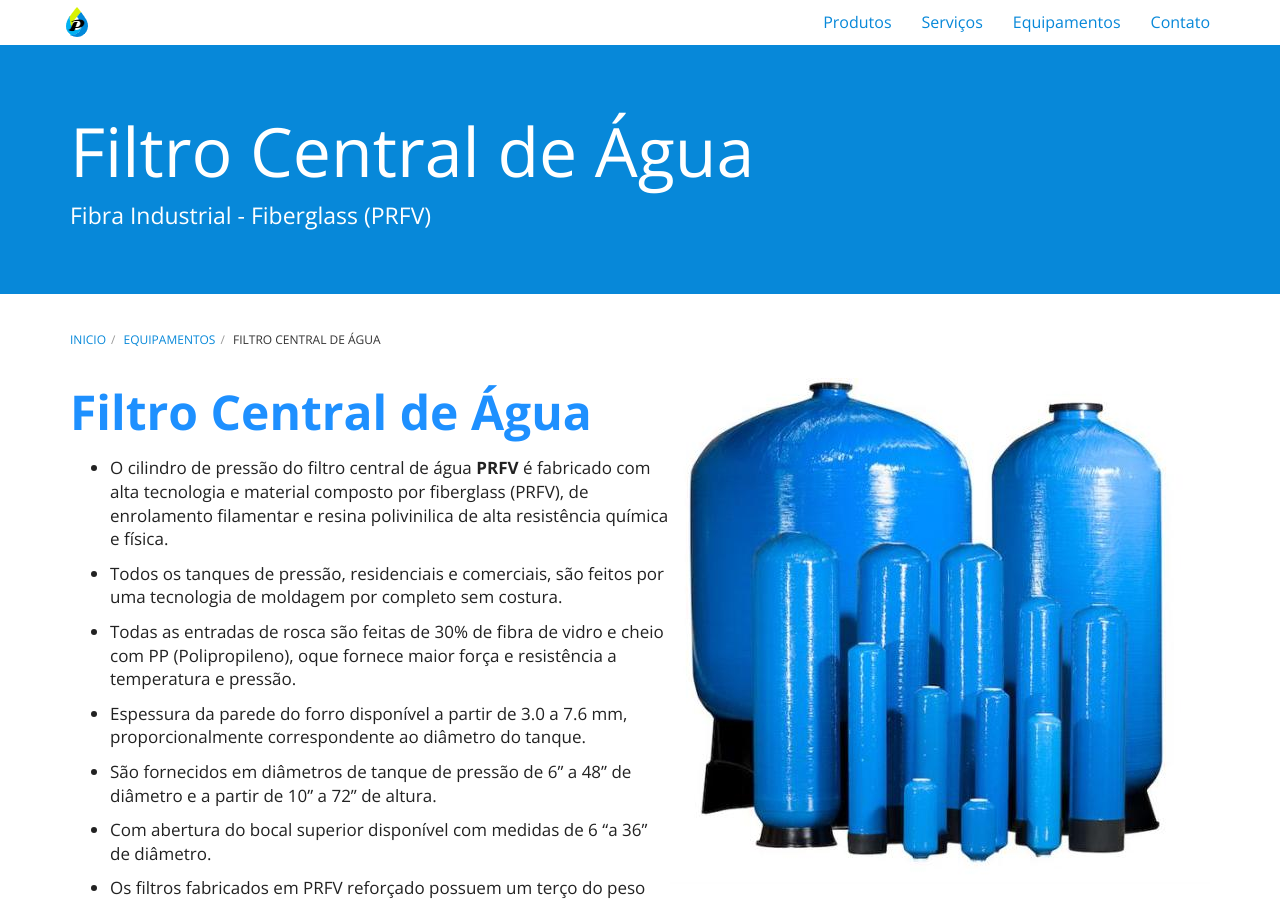
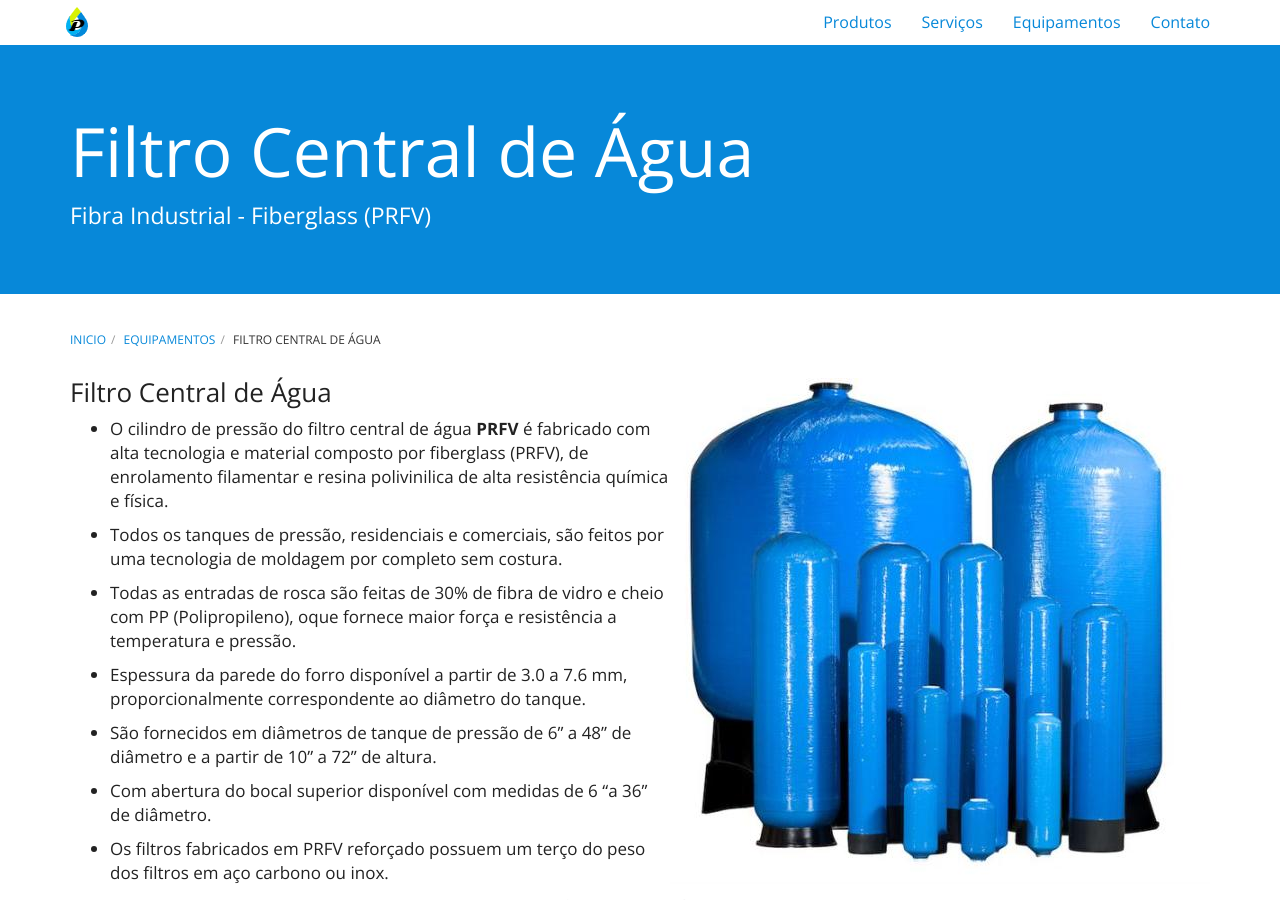
Before and after one commit to purewaterefluentes/purewaterefluentes.github.io, a Jekyll site: the page built from equipamentos/filtro-central-de-agua-fibra.md, in a window 1280 px wide and 900 px high. Built offline with Jekyll 4.4.1, drawn with Linux system fonts in a browser that asks for light colours; nearby versions of some CDN libraries; library files that are not in the unit come from our copies.

Commit message:
Padronizacao

```diff
--- a/equipamentos/filtro-central-de-agua-fibra.md
+++ b/equipamentos/filtro-central-de-agua-fibra.md
@@ -7,8 +7,8 @@
 
 <img class="img-responsive pull-right" style="max-width: 52%;" src="../../website/images/cyber_tank.jpg" alt="Filtro de Agua em Fiberglass">
 
-**<font color="#1E90FF" size="7" aling="left">Filtro Central de Água</font>**
-<br />
+### Filtro Central de Água
+
 - O cilindro de pressão do filtro central de água **PRFV** é fabricado com alta tecnologia e material composto por fiberglass (PRFV), de enrolamento filamentar e resina polivinilica de alta resistência química e física.
 
 - Todos os tanques de pressão, residenciais e comerciais, são feitos por uma tecnologia de moldagem por completo sem costura.
@@ -25,12 +25,12 @@
 
 - Todos os tanques de pressão em PRFV apresentam resistência de 100% à corrosão.
 
-### **Dados de Operação do Filtro Central de Água**
+### Dados de Operação do Filtro Central de Água
 
 - Pressão de operação: Máximo 150 psi (10.5 Bar)
 - Temperatura maxima de operação: 49ºC
 
-### **Elementos de Filtragem disponíveis**
+### Elementos de Filtragem disponíveis
 
 O **Filtro de Água Central - Industrial** poderá ser montado nas seguintes configurações de cargas:
 
@@ -39,7 +39,7 @@
 - Carga mista areia quartzo e carvão ativo
 - Zeólito natural (Clinoptilolita é classificada como óxido mineral cristalino de alumínio e sílica), alta eficiência em filtragem.
 
-### **Funções e benefícios do Filtro Central de água**
+### Funções e benefícios do Filtro Central de água
 
 - Retém areia, argila, ferrugem e outros sedimentos em suspensão.
 - Reduz os excessos de cálcio e alumínio utilizados no tratamento artificial da água.
@@ -51,7 +51,7 @@
 - Evita a incrustação de substância em suspensão nas paredes da tubulação galvanizada
 - Preserva limpos os reservatórios de água.
 
-### **Aplicações do Filtro Central de água**
+### Aplicações do Filtro Central de água
 
 - Filtragem de água de poço
 - Filtragem de água residencial
@@ -61,6 +61,6 @@
 - Filtragem de água de chuva
 - Filtragem de água de piscina
 
-### **Galeria de Fotos Filtro de Água Central**
+### Galeria de Fotos Filtro de Água Central
 
 {% include purewater/equipamentos/galeria-filtro-prfv.html %}
```
